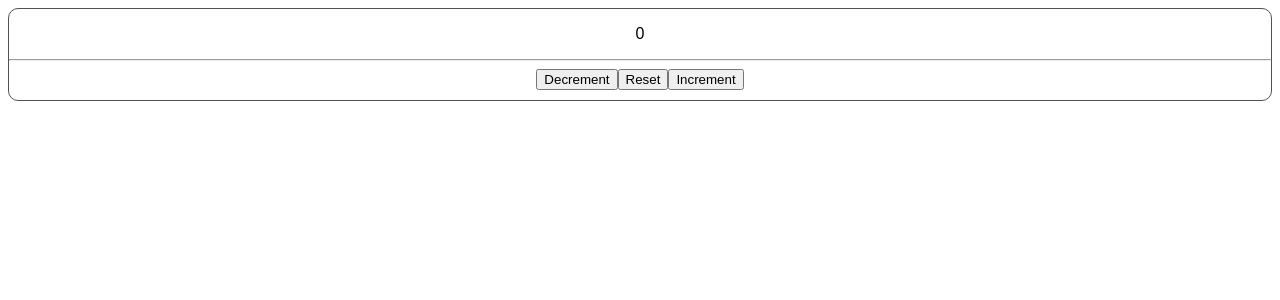
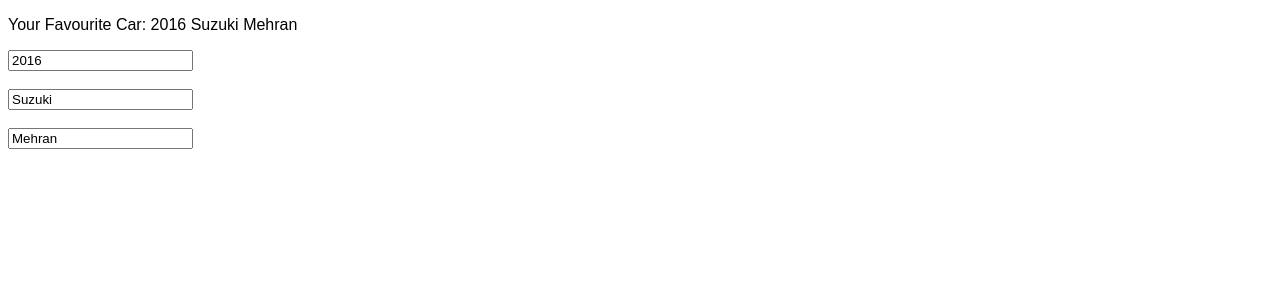
Before and after one commit to rizwanPizzee/React-learning, a React (Vite) app in the folder my-react-app-new/: page / in a window 1280 px wide. Shown: the top 300 px of the page. Built offline with nearby package versions, Linux system fonts and the light colour scheme.

Commit message:
Update the Object using useState and Updater function

```diff
--- a/my-react-app-new/src/App.jsx
+++ b/my-react-app-new/src/App.jsx
@@ -1,10 +1,10 @@
-import UpdaterFunction from './UpdaterFunction.jsx'
+import UpdateObjectComponent from './UpdateObject.jsx'
 
 function App() {
 
   return(
     <>
-      <UpdaterFunction/>
+  <UpdateObjectComponent/>
     </>
   );
 }
--- /dev/null
+++ b/my-react-app-new/src/UpdateObject.jsx
@@ -0,0 +1,34 @@
+import React, {useState} from 'react';
+function UpdateObjectComponent(){
+    const [car, setCar] = useState({year: 2016,
+                                    make: "Suzuki",
+                                    model: "Mehran"});
+
+    function handleYearChange(event){
+        setCar(c => ({...c, year: event.target.value}));
+        // setCar({...car, year: event.target.value});
+
+    }
+    function handleMakeChange(event){
+        setCar(c => ({...c, make: event.target.value}));
+        // setCar({...car, make: event.target.value});
+    }
+    function handleModelChange(event){
+        setCar(c => ({...c, model: event.target.value}));
+        // setCar({...car, model: event.target.value});
+    }
+
+    return(<div>
+            <p>Your Favourite Car: {car.year} {car.make} {car.model}</p>
+            <input type="number" value={car.year} onChange={handleYearChange} placeholder='2016'/>
+            <br />
+            <br />
+            <input type="text" value={car.make}  onChange={handleMakeChange} placeholder="Suzuki"/>
+            <br />
+            <br />
+            <input type="text" value={car.model} onChange={handleModelChange} placeholder="Mehran"/>
+            </div>
+    );
+}
+
+export default UpdateObjectComponent;
```
